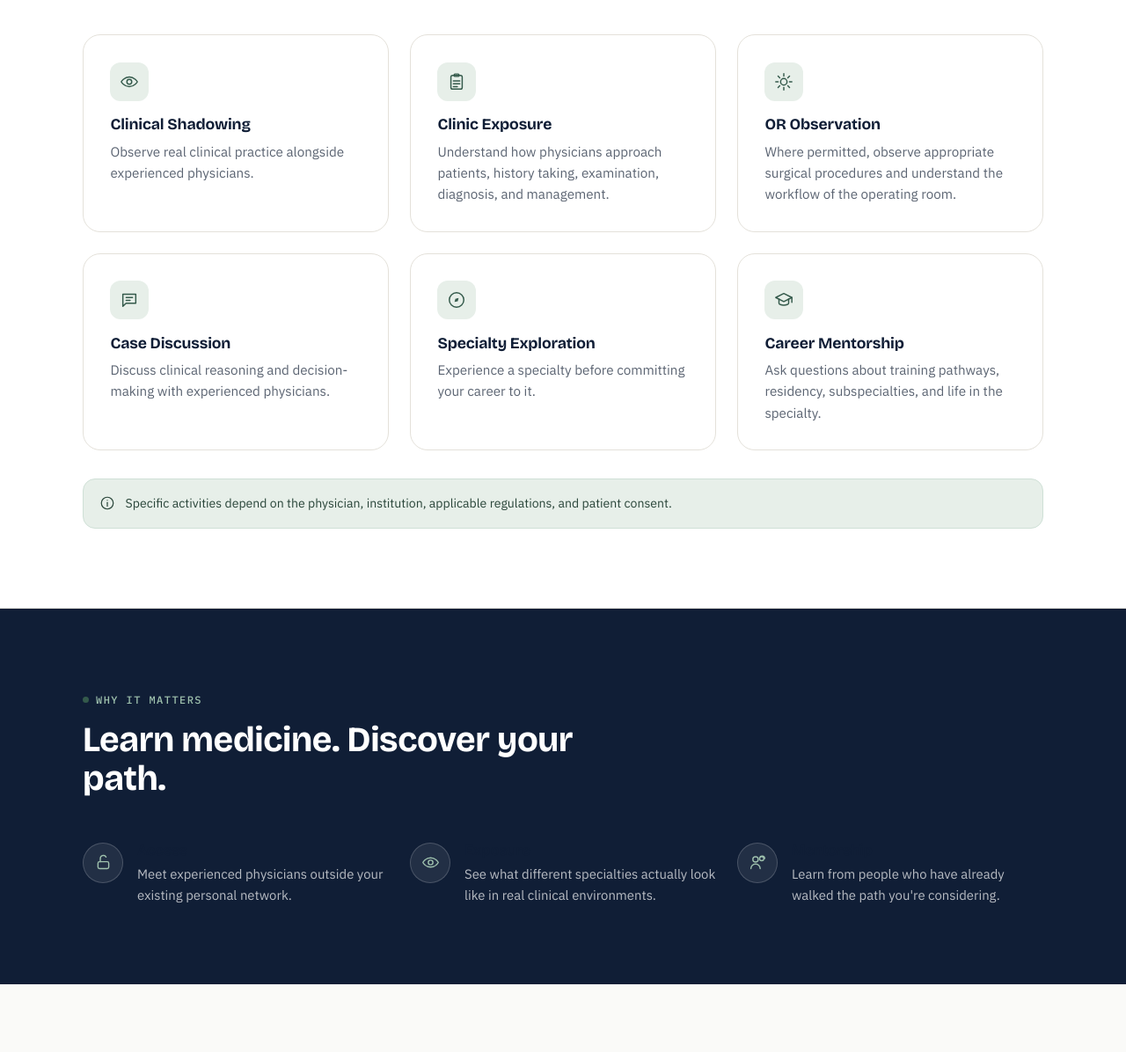
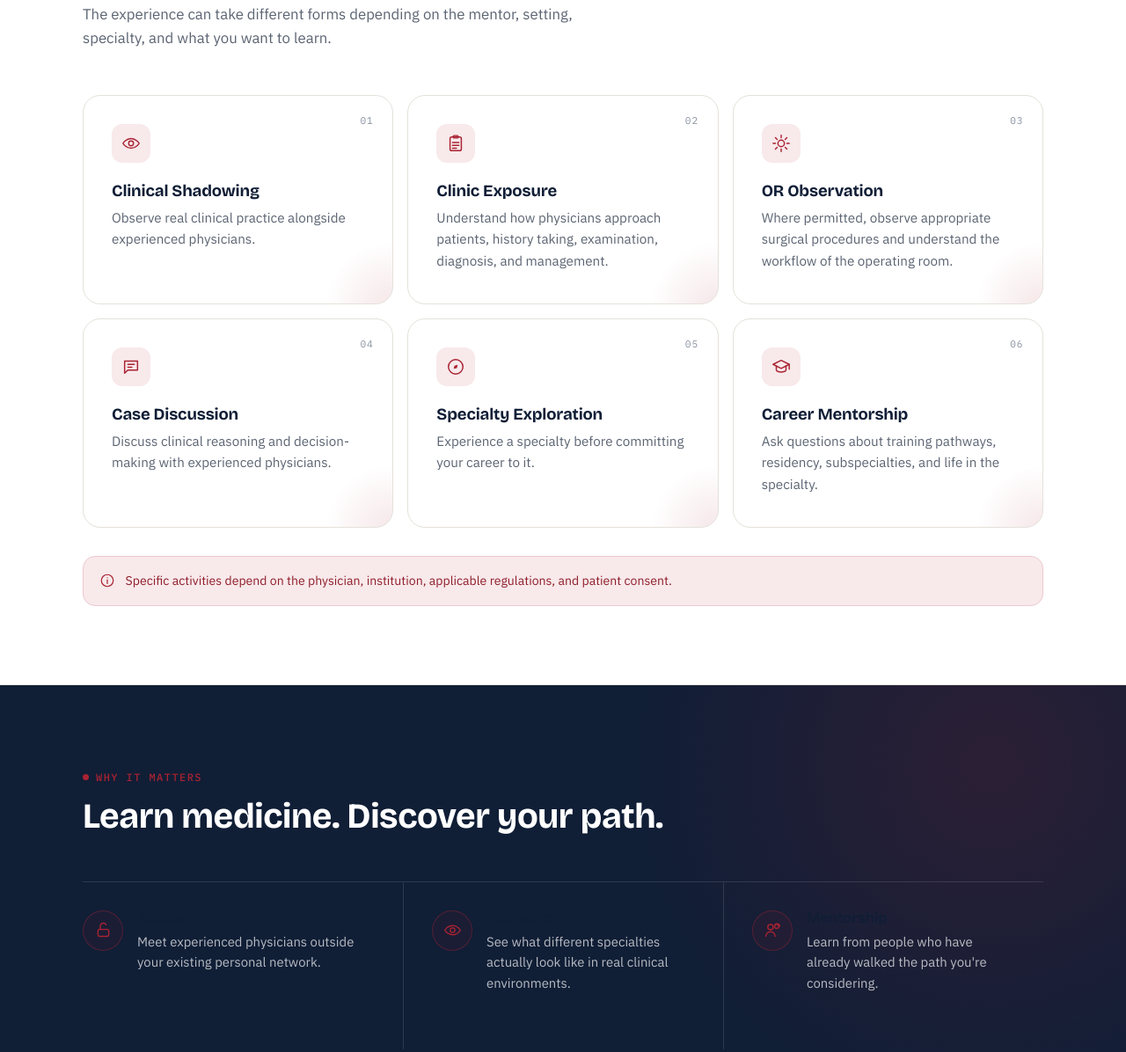
Before and after one commit to mustvfva17-cell/mentoro, a plain HTML site: page index.html in a window 1280 px wide. Shown: the part 2425-3621 px from the top of the page at 88% size. Drawn offline with nearby package versions, Linux system fonts and the light colour scheme.

Commit message:
Polish MENTORO homepage

```diff
--- a/index.html
+++ b/index.html
@@ -166,15 +166,17 @@
   </section>
 
   <!-- WHAT YOU CAN EXPERIENCE -->
-  <section class="section section-alt">
+  <section class="section section-alt home-experience">
     <div class="container">
-      <div class="section-head">
+      <div class="section-head home-experience-head">
         <span class="eyebrow">What you can experience</span>
         <h2 class="section-title">Mentorship shaped around real clinical practice.</h2>
+        <p class="section-subtitle">The experience can take different forms depending on the mentor, setting, specialty, and what you want to learn.</p>
       </div>
       <div class="grid grid-3">
 
-        <div class="card">
+        <div class="card home-experience-card">
+          <span class="home-card-index">01</span>
           <div class="card-icon">
             <svg viewBox="0 0 24 24" fill="none" stroke="currentColor" stroke-width="1.6" stroke-linecap="round" stroke-linejoin="round"><path d="M2 12s3.5-6 10-6 10 6 10 6-3.5 6-10 6-10-6-10-6Z"/><circle cx="12" cy="12" r="3"/></svg>
           </div>
@@ -182,7 +184,8 @@
           <p class="card-text">Observe real clinical practice alongside experienced physicians.</p>
         </div>
 
-        <div class="card">
+        <div class="card home-experience-card">
+          <span class="home-card-index">02</span>
           <div class="card-icon">
             <svg viewBox="0 0 24 24" fill="none" stroke="currentColor" stroke-width="1.6" stroke-linecap="round" stroke-linejoin="round"><rect x="5" y="4" width="14" height="17" rx="2"/><rect x="9" y="2.3" width="6" height="3" rx="1"/><line x1="8" y1="11" x2="16" y2="11"/><line x1="8" y1="14.5" x2="16" y2="14.5"/><line x1="8" y1="18" x2="13" y2="18"/></svg>
           </div>
@@ -190,7 +193,8 @@
           <p class="card-text">Understand how physicians approach patients, history taking, examination, diagnosis, and management.</p>
         </div>
 
-        <div class="card">
+        <div class="card home-experience-card">
+          <span class="home-card-index">03</span>
           <div class="card-icon">
             <svg viewBox="0 0 24 24" fill="none" stroke="currentColor" stroke-width="1.6" stroke-linecap="round" stroke-linejoin="round"><circle cx="12" cy="12" r="4"/><line x1="12" y1="2" x2="12" y2="5"/><line x1="12" y1="19" x2="12" y2="22"/><line x1="2" y1="12" x2="5" y2="12"/><line x1="19" y1="12" x2="22" y2="12"/><line x1="4.9" y1="4.9" x2="7" y2="7"/><line x1="17" y1="17" x2="19.1" y2="19.1"/><line x1="4.9" y1="19.1" x2="7" y2="17"/><line x1="17" y1="7" x2="19.1" y2="4.9"/></svg>
           </div>
@@ -198,7 +202,8 @@
           <p class="card-text">Where permitted, observe appropriate surgical procedures and understand the workflow of the operating room.</p>
         </div>
 
-        <div class="card">
+        <div class="card home-experience-card">
+          <span class="home-card-index">04</span>
           <div class="card-icon">
             <svg viewBox="0 0 24 24" fill="none" stroke="currentColor" stroke-width="1.6" stroke-linecap="round" stroke-linejoin="round"><path d="M4 5h16v11H8l-4 4V5Z"/><line x1="8" y1="9" x2="16" y2="9"/><line x1="8" y1="12.5" x2="13" y2="12.5"/></svg>
           </div>
@@ -206,7 +211,8 @@
           <p class="card-text">Discuss clinical reasoning and decision-making with experienced physicians.</p>
         </div>
 
-        <div class="card">
+        <div class="card home-experience-card">
+          <span class="home-card-index">05</span>
           <div class="card-icon">
             <svg viewBox="0 0 24 24" fill="none" stroke="currentColor" stroke-width="1.6" stroke-linecap="round" stroke-linejoin="round"><circle cx="12" cy="12" r="9"/><polygon points="14.5,9.5 10.5,10.5 9.5,14.5 13.5,13.5" fill="currentColor" stroke="none"/></svg>
           </div>
@@ -214,7 +220,8 @@
           <p class="card-text">Experience a specialty before committing your career to it.</p>
         </div>
 
-        <div class="card">
+        <div class="card home-experience-card">
+          <span class="home-card-index">06</span>
           <div class="card-icon">
             <svg viewBox="0 0 24 24" fill="none" stroke="currentColor" stroke-width="1.6" stroke-linecap="round" stroke-linejoin="round"><polygon points="12,4 22,9 12,14 2,9"/><path d="M6 11v5c0 1.2 2.7 2.5 6 2.5s6-1.3 6-2.5v-5"/><line x1="22" y1="9" x2="22" y2="15"/></svg>
           </div>
@@ -231,14 +238,14 @@
   </section>
 
   <!-- WHY IT MATTERS -->
-  <section class="section section-dark">
+  <section class="section section-dark home-values">
     <div class="container">
-      <div class="section-head">
+      <div class="section-head home-values-head">
         <span class="eyebrow on-dark">Why it matters</span>
         <h2 class="section-title" style="color:#fff;">Learn medicine. Discover your path.</h2>
       </div>
-      <div class="grid grid-3">
-        <div class="value-item">
+      <div class="grid grid-3 home-value-grid">
+        <div class="value-item home-value-item">
           <div class="value-icon">
             <svg viewBox="0 0 24 24" fill="none" stroke="currentColor" stroke-width="1.6" stroke-linecap="round" stroke-linejoin="round"><rect x="5" y="11" width="14" height="9" rx="2"/><path d="M8 11V7a4 4 0 0 1 7.5-2"/></svg>
           </div>
@@ -247,7 +254,7 @@
             <p class="value-text">Meet experienced physicians outside your existing personal network.</p>
           </div>
         </div>
-        <div class="value-item">
+        <div class="value-item home-value-item">
           <div class="value-icon">
             <svg viewBox="0 0 24 24" fill="none" stroke="currentColor" stroke-width="1.6" stroke-linecap="round" stroke-linejoin="round"><path d="M2 12s3.5-6 10-6 10 6 10 6-3.5 6-10 6-10-6-10-6Z"/><circle cx="12" cy="12" r="3"/></svg>
           </div>
@@ -256,7 +263,7 @@
             <p class="value-text">See what different specialties actually look like in real clinical environments.</p>
           </div>
         </div>
-        <div class="value-item">
+        <div class="value-item home-value-item">
           <div class="value-icon">
             <svg viewBox="0 0 24 24" fill="none" stroke="currentColor" stroke-width="1.6" stroke-linecap="round" stroke-linejoin="round"><circle cx="9" cy="8" r="3.5"/><path d="M3 20c0-3.3 2.7-6 6-6s6 2.7 6 6"/><circle cx="17" cy="7" r="2.7"/><path d="M15.5 4.2A3.5 3.5 0 0 1 21 7"/></svg>
           </div>
@@ -270,9 +277,9 @@
   </section>
 
   <!-- FOR PHYSICIANS TEASER -->
-  <section class="section">
+  <section class="section home-physicians">
     <div class="container">
-      <div class="split-panel">
+      <div class="split-panel home-physician-panel">
         <div>
           <span class="eyebrow on-dark">For physicians</span>
           <h2>Share your experience. Shape the next generation.</h2>
@@ -292,9 +299,9 @@
   </section>
 
   <!-- FINAL CTA -->
-  <section class="section section-tight-top" style="padding-bottom: var(--section-py);">
+  <section class="section section-tight-top home-final-cta" style="padding-bottom: var(--section-py);">
     <div class="container">
-      <div class="cta-band">
+      <div class="cta-band home-cta-band">
         <div class="cta-band-inner">
           <h2>Your next mentor might be closer than you think.</h2>
           <p>Whether you're exploring your first specialty or looking for your next step, start by meeting someone who has already been there.</p>
@@ -309,16 +316,16 @@
 
 </main>
 
-<footer class="footer">
+<footer class="footer home-footer">
   <div class="container">
     <div class="footer-top">
       <div>
         <a href="/" class="footer-brand">
           <svg class="brand-mark" viewBox="0 0 32 32" fill="none" aria-hidden="true">
-            <rect x="1" y="1" width="30" height="30" rx="9" fill="#345A4B"/>
+            <rect x="1" y="1" width="30" height="30" rx="9" fill="#A92332"/>
             <path d="M7 17h4l2.5-6 3 10 2.5-7h6" stroke="#fff" stroke-width="2" stroke-linecap="round" stroke-linejoin="round"/>
           </svg>
-          mentoro
+          MENTORO
         </a>
         <p class="footer-tagline">Connect. Observe. Learn.</p>
         <div class="footer-social">
--- a/styles.css
+++ b/styles.css
@@ -1,5 +1,5 @@
 /* ==========================================================================
-   PRECEPTA — Design System
+   MENTORO — Design System
    Display: Bricolage Grotesque · Body: IBM Plex Sans · Utility: IBM Plex Mono
    Ink navy + paper white + a single signature "scrub green" accent, drawn
    from OR scrub/drape green — the platform's one deliberate color risk.
@@ -806,6 +806,186 @@ select:focus-visible, textarea:focus-visible, .faq-question:focus-visible {
   .footer-top { grid-template-columns: 1fr; }
 }
 
+
+/* ---------- MENTORO homepage: experience / values / CTA polish ---------- */
+.home-page .home-experience-head {
+  max-width: 760px;
+}
+.home-page .home-experience-head .eyebrow,
+.home-page .home-values-head .eyebrow,
+.home-page .home-physician-panel .eyebrow {
+  color: var(--mentoro-red);
+}
+.home-page .home-experience-head .eyebrow::before,
+.home-page .home-values-head .eyebrow::before,
+.home-page .home-physician-panel .eyebrow::before {
+  background: var(--mentoro-red);
+}
+.home-page .home-experience-head .section-subtitle {
+  max-width: 62ch;
+  margin-top: 0.95rem;
+}
+.home-page .home-experience .grid {
+  gap: 1rem;
+}
+.home-page .home-experience-card {
+  position: relative;
+  min-height: 238px;
+  padding: 2rem;
+  overflow: hidden;
+}
+.home-page .home-experience-card::after {
+  content: "";
+  position: absolute;
+  width: 150px;
+  height: 150px;
+  border-radius: 50%;
+  right: -72px;
+  bottom: -78px;
+  background: radial-gradient(circle, rgba(169,35,50,0.11), transparent 68%);
+  pointer-events: none;
+}
+.home-page .home-card-index {
+  position: absolute;
+  top: 1.25rem;
+  right: 1.35rem;
+  font-family: var(--font-mono);
+  font-size: 0.7rem;
+  letter-spacing: 0.08em;
+  color: var(--slate-light);
+}
+.home-page .home-experience-card .card-icon {
+  background: var(--mentoro-red-tint);
+  color: var(--mentoro-red);
+  margin-bottom: 1.35rem;
+}
+.home-page .home-experience-card:hover .card-icon {
+  background: var(--mentoro-red);
+  color: #fff;
+}
+.home-page .home-experience-card .card-title {
+  max-width: 16ch;
+  font-size: 1.16rem;
+}
+.home-page .home-experience-card .card-text {
+  max-width: 34ch;
+}
+.home-page .home-experience .note {
+  background: var(--mentoro-red-tint);
+  border-color: #ECC9CE;
+  color: var(--mentoro-red-dark);
+}
+.home-page .home-experience .note svg {
+  color: var(--mentoro-red);
+}
+
+.home-page .home-values {
+  position: relative;
+  overflow: hidden;
+  background:
+    radial-gradient(circle at 88% 18%, rgba(169,35,50,0.18), transparent 34%),
+    var(--ink);
+}
+.home-page .home-values-head {
+  max-width: 700px;
+}
+.home-page .home-values-head .section-title {
+  color: #fff;
+}
+.home-page .home-value-grid {
+  gap: 0;
+  border-top: 1px solid rgba(255,255,255,0.12);
+}
+.home-page .home-value-item {
+  min-height: 190px;
+  padding: 2rem 2rem 2rem 0;
+  align-items: flex-start;
+}
+.home-page .home-value-item + .home-value-item {
+  border-left: 1px solid rgba(255,255,255,0.12);
+  padding-left: 2rem;
+}
+.home-page .home-value-item .value-icon {
+  color: var(--mentoro-red);
+  border-color: rgba(169,35,50,0.4);
+  background: rgba(169,35,50,0.08);
+}
+.home-page .home-value-item .value-text {
+  max-width: 33ch;
+}
+
+.home-page .home-physicians {
+  background: var(--paper);
+}
+.home-page .home-physician-panel {
+  border: 1px solid rgba(255,255,255,0.04);
+  box-shadow: var(--shadow-lg);
+}
+.home-page .home-physician-panel::after {
+  background: radial-gradient(circle, rgba(169,35,50,0.28), transparent 70%);
+}
+.home-page .home-physician-panel .split-list svg {
+  color: var(--mentoro-red);
+}
+.home-page .home-physician-panel .split-note {
+  color: rgba(255,255,255,0.5);
+}
+
+.home-page .home-final-cta {
+  background: var(--surface);
+}
+.home-page .home-cta-band {
+  box-shadow: var(--shadow-lg);
+  border: 1px solid rgba(255,255,255,0.06);
+}
+.home-page .home-cta-band::before {
+  background:
+    radial-gradient(circle at 15% 20%, rgba(169,35,50,0.42), transparent 45%),
+    radial-gradient(circle at 85% 80%, rgba(169,35,50,0.22), transparent 40%);
+}
+.home-page .home-cta-band .btn-primary {
+  background: var(--mentoro-red);
+}
+.home-page .home-cta-band .btn-primary:hover {
+  background: var(--mentoro-red-dark);
+}
+.home-page .home-cta-band .btn-outline.on-dark:hover {
+  color: #fff;
+  border-color: var(--mentoro-red);
+}
+
+.home-page .home-footer .footer-col a:hover {
+  color: var(--mentoro-red);
+}
+.home-page .home-footer .footer-social a:hover {
+  border-color: var(--mentoro-red);
+  color: var(--mentoro-red);
+}
+
+@media (max-width: 900px) {
+  .home-page .home-value-item,
+  .home-page .home-value-item + .home-value-item {
+    border-left: 0;
+    border-top: 1px solid rgba(255,255,255,0.12);
+    padding: 1.6rem 0;
+    min-height: auto;
+  }
+  .home-page .home-value-item:first-child {
+    border-top: 0;
+  }
+}
+
+@media (max-width: 640px) {
+  .home-page .home-experience-card {
+    min-height: 0;
+    padding: 1.7rem;
+  }
+  .home-page .home-card-index {
+    top: 1.05rem;
+    right: 1.1rem;
+  }
+}
+
 /* ---------- Misc utilities ---------- */
 .mt-0 { margin-top: 0 !important; }
 .center { text-align: center; }
```
